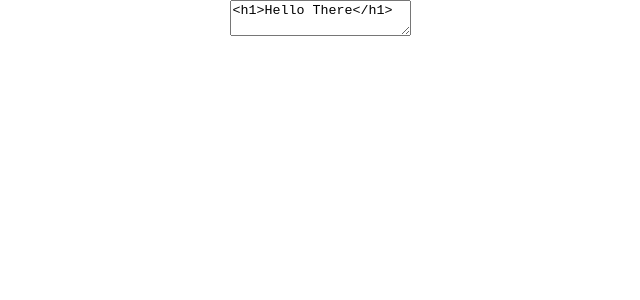
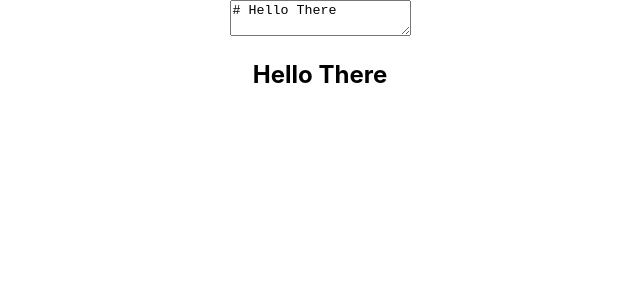
Before and after one commit to Antonio-Riccelli/react-markdown-previewer, a React (Create React App) app: page / in a window 1280 px wide. Shown: the top 300 px of the page, without its empty margins (320-960 px from the left). Built offline with nearby package versions, Linux system fonts and the light colour scheme.

Commit message:
Previewer working. Implemented Marked library

```diff
--- a/public/index.html
+++ b/public/index.html
@@ -25,7 +25,7 @@
       work correctly both with client-side routing and a non-root public URL.
       Learn how to configure a non-root public URL by running `npm run build`.
     -->
-    <script src="https://cdn.jsdelivr.net/npm/marked/marked.min.js"></script>
+    <!-- <script src="https://cdn.jsdelivr.net/npm/marked/marked.min.js"></script> -->
     <title>React App</title>
   </head>
   <body>
--- a/src/App.js
+++ b/src/App.js
@@ -1,20 +1,30 @@
+import React, { useEffect, useState } from 'react'
 import './App.css';
 import Editor from './Components/Editor/index';
 import Previewer from './Components/Previewer/index';
 
-const initialRendering = {
-  "h1": '<h1>Hello There</h1>'
+const initialRendering =  '# Hello There'
+
+
+function App() {
+const [editorText, setEditorText] = useState(initialRendering)
+const [previewerText, setPreviewerText] = useState(editorText);
+
+function handleChange(e){
+  console.log(e.target.value);
+  setEditorText(e.target.value)
 }
 
-function App() {
-// const []
-
+useEffect(() => {
+setPreviewerText(editorText);
+},
+[editorText]);
 
 
   return (
     <div className="App">
-    <Editor value={initialRendering} />
-    <Previewer />
+    <Editor value={initialRendering} onChange={handleChange} />
+    <Previewer text={previewerText} />
     </div>
   );
 }
--- a/src/Components/Editor/index.js
+++ b/src/Components/Editor/index.js
@@ -2,11 +2,9 @@ import React from 'react';
 
 export default function Editor(props) {
 
-    console.log(props)
     return (
         <div>
-        <textarea id="editor" value={props.value.h1} name="editor" placeholder={props.initialRendering}>
-
+        <textarea id="editor" defaultValue={props.value} name="editor" onChange={props.onChange}>
         </textarea>
         </div>
     )
--- a/src/Components/Previewer/index.js
+++ b/src/Components/Previewer/index.js
@@ -1,14 +1,17 @@
 import React from 'react';
 import { marked } from 'marked';
 
+marked.setOptions({
+    breaks: true,
+})
+
 export default function Previewer(props) {
 
-
+let finalString =  marked.parse(props.text)
 
     return (
         <section id="preview-wrapper">
-            <div id="preview">
-
+            <div id="preview" dangerouslySetInnerHTML={{__html: finalString}}>
             </div>
         </section>
     )
```
